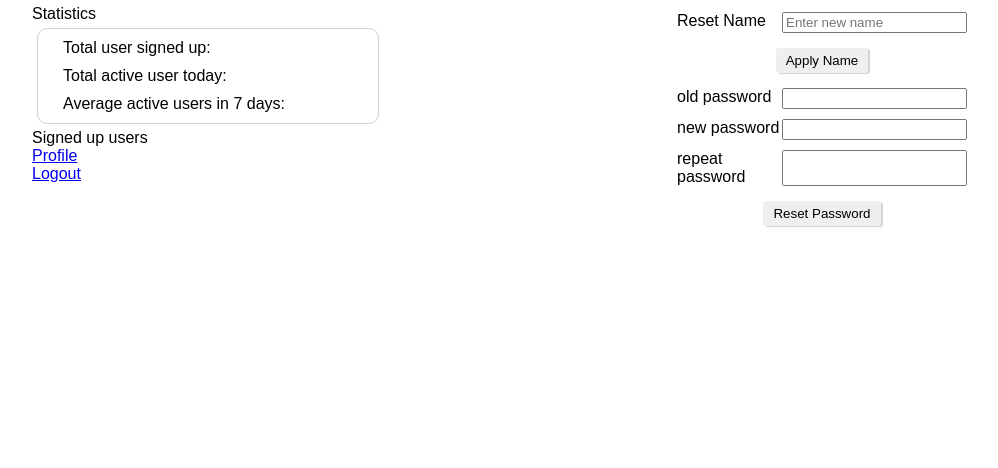
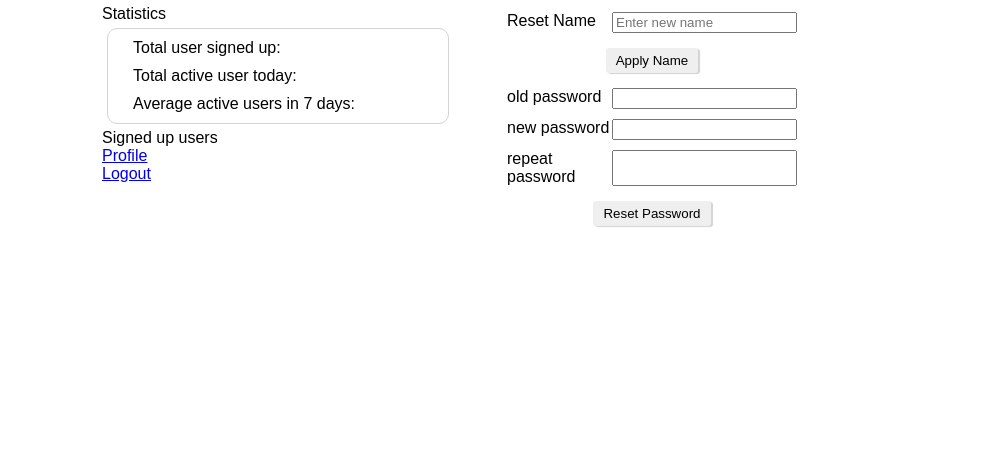
Before and after one commit to worksB-collab/aha-assignment, a website with bundled scripts: page public/sites/verifiedDashboard.html in a window 1280 px wide. Shown: the part 348-816 px from the top of the page, without its empty margins (146-1144 px from the left). Built offline with nearby package versions, Linux system fonts and the light colour scheme; no server answers.

Commit message:
uncomment redirecting back to signin when receiving errors in statistic apis update dashboard styles add email cookie when verifying email update findUserByToken to findUserByVerificationToken

```diff
--- a/public/javascripts/dashboard.js
+++ b/public/javascripts/dashboard.js
@@ -88,7 +88,7 @@ const getStatistics = async () => {
     avgNumActiveSevenDaysRolling.innerText = data.avgNumActiveSevenDaysRolling;
   } else {
     console.error('Failed to load statistics', data.message);
-    // window.location.href = '/signin';
+    window.location.href = '/signin';
   }
 }
 
@@ -146,7 +146,7 @@ const resetPassword = async (oldPassword, newPassword, repeatPassword) => {
       statusText.innerText = data.message;
     }
   } catch (error) {
-    console.error('Error updating name', error);
+    console.error('Error updating password', error);
     window.location.href = '/signin';
   }
 }
--- a/public/sites/verifiedDashboard.html
+++ b/public/sites/verifiedDashboard.html
@@ -7,7 +7,7 @@
 </head>
 <body>
 <div class="dashboard-container">
-  <div>
+  <div class="section-container">
     <h2>Dashboard</h2>
     <div class="field-container">
       <div>
@@ -36,7 +36,7 @@
       <a href="/auth/logout">Logout</a>
     </div>
   </div>
-  <div>
+  <div class="section-container">
     <h2>Profile</h2>
     <div class="field-container">
       <div class="field">
--- a/public/stylesheets/style.css
+++ b/public/stylesheets/style.css
@@ -72,7 +72,12 @@ button:hover {
 .dashboard-container {
     display: flex;
     flex-direction: row;
+    flex-wrap: wrap;
     align-items: center;
     width: 100%;
-    justify-content: space-around;
+    justify-content: center;
 }
+
+.section-container {
+    width: 400px;
+}
--- a/src/controllers/authController.js
+++ b/src/controllers/authController.js
@@ -17,6 +17,7 @@ const verifyEmail = async (req, res) => {
   await authService.verifyToken(verificationToken);
   const jwtToken = jwt.sign({email: email}, process.env.JWT_SECRET, {expiresIn: '30d'});
   res.cookie('token', jwtToken, {maxAge: 30 * 24 * 60 * 60 * 1000});
+  res.cookie('email', email, {maxAge: 30 * 24 * 60 * 60 * 1000});
   res.redirect('/dashboard');
 }
 
--- a/src/daos/userDao.js
+++ b/src/daos/userDao.js
@@ -21,7 +21,7 @@ const findUserByEmail = async (email) => {
   return data;
 };
 
-const findUserByToken = async (token) => {
+const findUserByVerificationToken = async (token) => {
   const {data, error} = await supabase
     .from('users')
     .select('*')
@@ -207,7 +207,7 @@ const getAvgNumActiveSevenDaysRolling = async () => {
 
 module.exports = {
   findUserByEmail,
-  findUserByToken,
+  findUserByVerificationToken,
   createUser,
   createGoogleUser,
   login,
```
Also changed, not shown: src/services/userService.js (+2 -5 lines).
